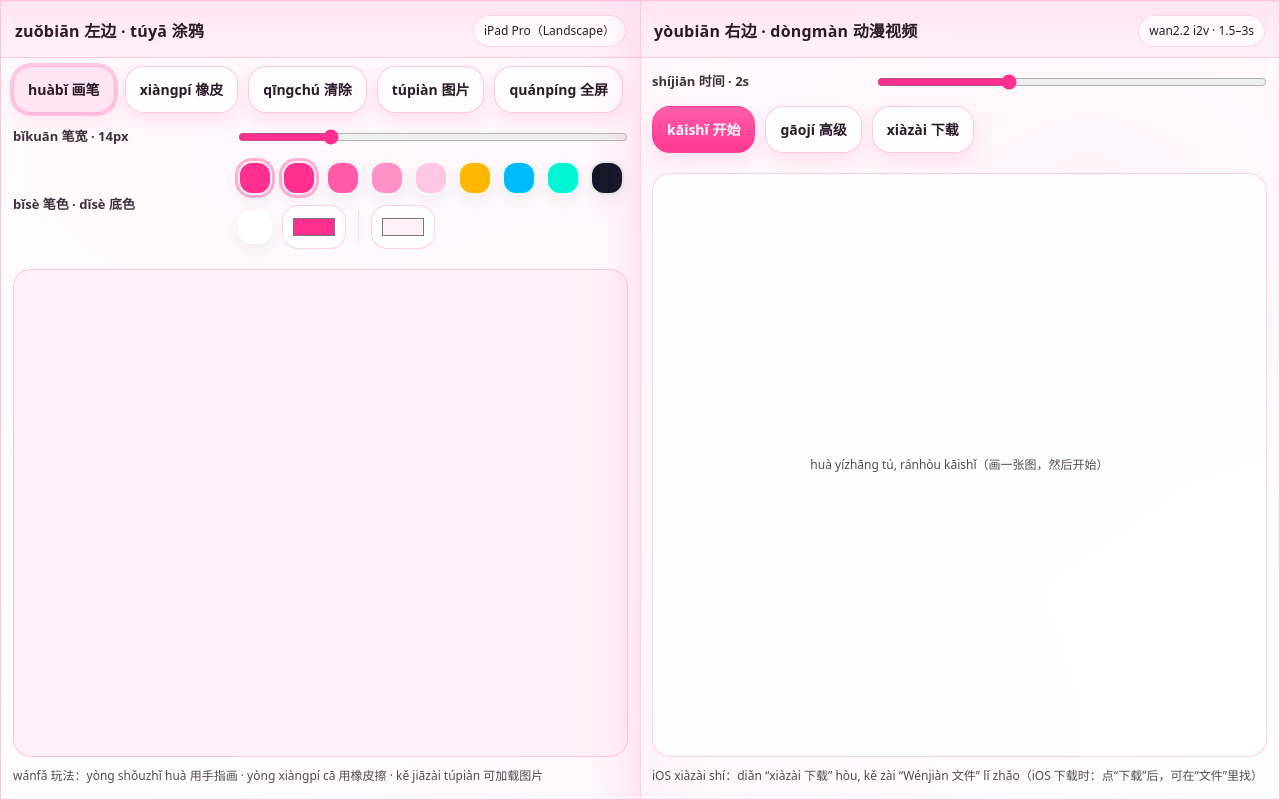
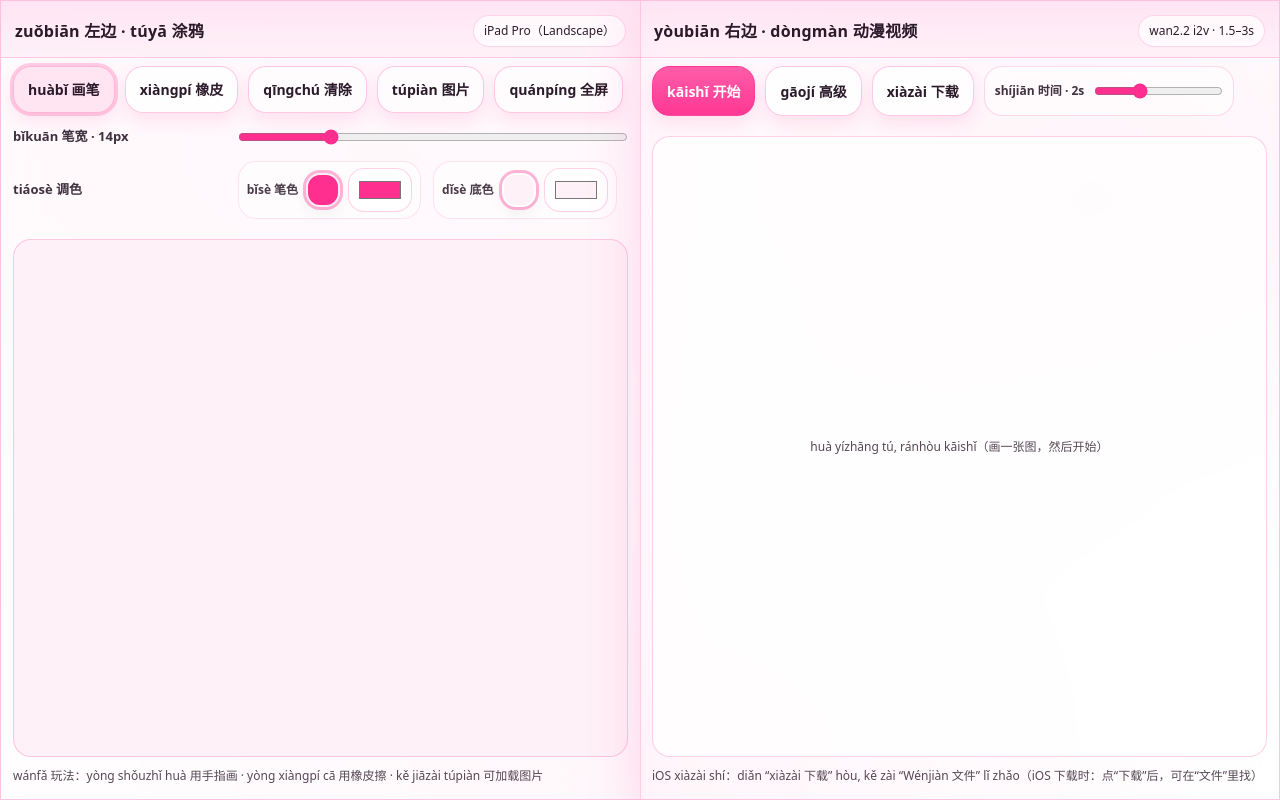
Before and after one commit to Ali1995A/image2vidio, a Next.js app: page / in a window 1280 px wide. Built offline with nearby package versions, Linux system fonts and the light colour scheme.

Commit message:
Polish color pickers and controls layout

```diff
--- a/app/globals.css
+++ b/app/globals.css
@@ -137,6 +137,28 @@ body {
   flex-wrap: wrap;
 }
 
+.timeInline {
+  display: inline-flex;
+  align-items: center;
+  gap: 10px;
+  padding: 8px 10px;
+  border-radius: 18px;
+  border: 1px solid rgba(255, 47, 143, 0.18);
+  background: rgba(255, 255, 255, 0.55);
+}
+
+.timeInlineLabel {
+  font-weight: 850;
+  font-size: 12px;
+  opacity: 0.9;
+  white-space: nowrap;
+}
+
+.timeInlineSlider {
+  width: 170px;
+  height: 22px;
+}
+
 .btn {
   appearance: none;
   border: 1px solid rgba(255, 47, 143, 0.25);
@@ -180,6 +202,30 @@ body {
   gap: 10px;
   align-items: center;
   flex-wrap: wrap;
+}
+
+.colorPickRow {
+  display: flex;
+  align-items: center;
+  gap: 12px;
+  flex-wrap: wrap;
+}
+
+.colorPick {
+  display: inline-flex;
+  align-items: center;
+  gap: 8px;
+  padding: 6px 8px;
+  border-radius: 18px;
+  background: rgba(255, 255, 255, 0.55);
+  border: 1px solid rgba(255, 47, 143, 0.12);
+}
+
+.colorPickLabel {
+  font-size: 12px;
+  font-weight: 850;
+  opacity: 0.86;
+  white-space: nowrap;
 }
 
 .colorSpacer {
@@ -231,6 +277,39 @@ body {
   justify-content: space-between;
   gap: 10px;
   padding: 6px 6px 10px;
+}
+
+.colorPanelHeaderRight {
+  display: flex;
+  align-items: center;
+  gap: 10px;
+  flex-wrap: wrap;
+  justify-content: flex-end;
+}
+
+.seg {
+  display: inline-flex;
+  border: 1px solid rgba(255, 47, 143, 0.18);
+  background: rgba(255, 255, 255, 0.65);
+  border-radius: 999px;
+  padding: 2px;
+  gap: 2px;
+}
+
+.segBtn {
+  appearance: none;
+  border: 0;
+  background: transparent;
+  padding: 8px 10px;
+  border-radius: 999px;
+  font-weight: 900;
+  font-size: 12px;
+  color: rgba(43, 27, 42, 0.9);
+}
+
+.segBtnOn {
+  background: rgba(255, 227, 241, 0.95);
+  outline: 3px solid rgba(255, 47, 143, 0.14);
 }
 
 .colorPanelTitle {
--- a/components/DoodlePad.tsx
+++ b/components/DoodlePad.tsx
@@ -119,6 +119,9 @@ const DoodlePad = forwardRef<DoodlePadHandle, Props>(function DoodlePad(
   const [isMaximized, setIsMaximized] = useState(false);
   const [isColorWallOpen, setIsColorWallOpen] = useState(false);
   const [recentBrushColors, setRecentBrushColors] = useState<string[]>([]);
+  const [colorWallTarget, setColorWallTarget] = useState<"brush" | "bg">(
+    "brush",
+  );
   const lastPointRef = useRef<Point | null>(null);
   const drawingRef = useRef(false);
 
@@ -180,9 +183,18 @@ const DoodlePad = forwardRef<DoodlePadHandle, Props>(function DoodlePad(
     });
   };
 
-  const selectBrushColor = (hex: string) => {
+  const openColorWall = (target: "brush" | "bg") => {
+    setColorWallTarget(target);
+    setIsColorWallOpen(true);
+  };
+
+  const selectColor = (hex: string, target: "brush" | "bg") => {
+    if (target === "brush") {
       setIsEraser(false);
       setBrushColor(hex);
+    } else {
+      setBgColor(hex);
+    }
     rememberBrushColor(hex);
   };
 
@@ -425,44 +437,47 @@ const DoodlePad = forwardRef<DoodlePadHandle, Props>(function DoodlePad(
         </div>
 
         <div className="row">
-          <div className="label">bǐsè 笔色 · dǐsè 底色</div>
-          <div className="colorRow">
+          <div className="label">tiáosè 调色</div>
+          <div className="colorPickRow">
+            <div className="colorPick">
+              <div className="colorPickLabel">bǐsè 笔色</div>
               <button
                 type="button"
                 className="swatch swatchOn"
                 style={{ background: brushColor }}
-              onClick={() => setIsColorWallOpen(true)}
-              aria-label="open color palette"
+                onClick={() => openColorWall("brush")}
+                aria-label="open brush color palette"
                 title={brushColor}
               />
-            {palette.map((p) => (
-              <button
-                key={p.c}
-                type="button"
-                className={`swatch ${p.on ? "swatchOn" : ""}`}
-                style={{ background: p.c }}
-                onClick={() => selectBrushColor(p.c)}
-                aria-label={`color ${p.c}`}
-                title={p.c}
-              />
-            ))}
               <input
                 className="input"
                 type="color"
                 value={brushColor}
-              onChange={(e) => selectBrushColor(e.target.value)}
+                onChange={(e) => selectColor(e.target.value, "brush")}
                 aria-label="custom brush color"
                 style={{ height: 44, padding: 8, width: 64 }}
               />
-            <div className="colorSpacer" aria-hidden="true" />
+            </div>
+
+            <div className="colorPick">
+              <div className="colorPickLabel">dǐsè 底色</div>
+              <button
+                type="button"
+                className="swatch swatchOn"
+                style={{ background: bgColor }}
+                onClick={() => openColorWall("bg")}
+                aria-label="open background color palette"
+                title={bgColor}
+              />
               <input
                 className="input"
                 type="color"
                 value={bgColor}
-              onChange={(e) => setBgColor(e.target.value)}
-              aria-label="background color"
+                onChange={(e) => selectColor(e.target.value, "bg")}
+                aria-label="custom background color"
                 style={{ height: 44, padding: 8, width: 64 }}
               />
+            </div>
           </div>
         </div>
       </div>
@@ -482,9 +497,78 @@ const DoodlePad = forwardRef<DoodlePadHandle, Props>(function DoodlePad(
           >
             <div className="colorPanelHeader">
               <div className="colorPanelTitle">tiáosè 调色板</div>
-              <button type="button" className="btn btnGhost" onClick={() => setIsColorWallOpen(false)}>
+              <div className="colorPanelHeaderRight">
+                <div className="seg">
+                  <button
+                    type="button"
+                    className={`segBtn ${colorWallTarget === "brush" ? "segBtnOn" : ""}`}
+                    onClick={() => setColorWallTarget("brush")}
+                    aria-label="edit brush color"
+                  >
+                    bǐsè 笔色
+                  </button>
+                  <button
+                    type="button"
+                    className={`segBtn ${colorWallTarget === "bg" ? "segBtnOn" : ""}`}
+                    onClick={() => setColorWallTarget("bg")}
+                    aria-label="edit background color"
+                  >
+                    dǐsè 底色
+                  </button>
+                </div>
+                <button
+                  type="button"
+                  className="btn btnGhost"
+                  onClick={() => setIsColorWallOpen(false)}
+                >
                   guānbì 关闭
                 </button>
+              </div>
+            </div>
+
+            <div className="colorPanelSection">
+              <div className="colorPanelLabel">
+                {colorWallTarget === "brush" ? "bǐsè 笔色" : "dǐsè 底色"}
+              </div>
+              <div className="colorRow">
+                <button
+                  type="button"
+                  className="swatch swatchOn"
+                  style={{
+                    background: colorWallTarget === "brush" ? brushColor : bgColor,
+                  }}
+                  aria-label="current target color"
+                  title={colorWallTarget === "brush" ? brushColor : bgColor}
+                />
+                <input
+                  className="input"
+                  type="color"
+                  value={colorWallTarget === "brush" ? brushColor : bgColor}
+                  onChange={(e) => selectColor(e.target.value, colorWallTarget)}
+                  aria-label="pick target color"
+                  style={{ height: 44, padding: 8, width: 64 }}
+                />
+                <div className="hint" style={{ opacity: 0.85 }}>
+                  {colorWallTarget === "brush" ? "huàbǐ 画笔" : "dǐsè 底色"}
+                </div>
+              </div>
+            </div>
+
+            <div className="colorPanelSection">
+              <div className="colorPanelLabel">kuàisù 快速</div>
+              <div className="colorWall12">
+                {palette.map((p) => (
+                  <button
+                    key={p.c}
+                    type="button"
+                    className={`colorChip ${normalizeHex(colorWallTarget === "brush" ? brushColor : bgColor) === normalizeHex(p.c) ? "colorChipOn" : ""}`}
+                    style={{ background: p.c }}
+                    onClick={() => selectColor(p.c, colorWallTarget)}
+                    aria-label={`favorite ${p.c}`}
+                    title={p.c}
+                  />
+                ))}
+              </div>
             </div>
 
             <div className="colorPanelSection">
@@ -494,9 +578,9 @@ const DoodlePad = forwardRef<DoodlePadHandle, Props>(function DoodlePad(
                   <button
                     key={c}
                     type="button"
-                    className={`colorChip ${brushColor.toLowerCase() === c.toLowerCase() ? "colorChipOn" : ""}`}
+                    className={`colorChip ${(colorWallTarget === "brush" ? brushColor : bgColor).toLowerCase() === c.toLowerCase() ? "colorChipOn" : ""}`}
                     style={{ background: c }}
-                    onClick={() => selectBrushColor(c)}
+                    onClick={() => selectColor(c, colorWallTarget)}
                     aria-label={`gray ${c}`}
                     title={c}
                   />
@@ -512,9 +596,9 @@ const DoodlePad = forwardRef<DoodlePadHandle, Props>(function DoodlePad(
                     <button
                       key={c}
                       type="button"
-                      className={`colorChip ${brushColor.toLowerCase() === c.toLowerCase() ? "colorChipOn" : ""}`}
+                      className={`colorChip ${(colorWallTarget === "brush" ? brushColor : bgColor).toLowerCase() === c.toLowerCase() ? "colorChipOn" : ""}`}
                       style={{ background: c }}
-                      onClick={() => selectBrushColor(c)}
+                      onClick={() => selectColor(c, colorWallTarget)}
                       aria-label={`recent ${c}`}
                       title={c}
                     />
@@ -530,9 +614,9 @@ const DoodlePad = forwardRef<DoodlePadHandle, Props>(function DoodlePad(
                   <button
                     key={c}
                     type="button"
-                    className={`colorChip ${brushColor.toLowerCase() === c.toLowerCase() ? "colorChipOn" : ""}`}
+                    className={`colorChip ${(colorWallTarget === "brush" ? brushColor : bgColor).toLowerCase() === c.toLowerCase() ? "colorChipOn" : ""}`}
                     style={{ background: c }}
-                    onClick={() => selectBrushColor(c)}
+                    onClick={() => selectColor(c, colorWallTarget)}
                     aria-label={`color ${c}`}
                     title={c}
                   />
--- a/components/VideoGenerator.tsx
+++ b/components/VideoGenerator.tsx
@@ -136,19 +136,6 @@ export default function VideoGenerator({ doodleRef, fallbackPngUrl }: Props) {
   return (
     <>
       <div className="controls">
-        <div className="row">
-          <div className="label">shíjiān 时间 · {clamp(seconds, 1.5, 3)}s</div>
-          <input
-            className="slider"
-            type="range"
-            min={1.5}
-            max={3}
-            step={0.5}
-            value={seconds}
-            onChange={(e) => setSeconds(Number(e.target.value))}
-          />
-        </div>
-
         <div className="btnRow">
           <button
             type="button"
@@ -174,6 +161,22 @@ export default function VideoGenerator({ doodleRef, fallbackPngUrl }: Props) {
               fēnxiǎng 分享
             </button>
           ) : null}
+
+          <div className="timeInline" aria-label="video duration">
+            <div className="timeInlineLabel">
+              shíjiān 时间 · {clamp(seconds, 1.5, 3)}s
+            </div>
+            <input
+              className="slider timeInlineSlider"
+              type="range"
+              min={1.5}
+              max={3}
+              step={0.5}
+              value={seconds}
+              onChange={(e) => setSeconds(Number(e.target.value))}
+              disabled={isBusy}
+            />
+          </div>
         </div>
 
         {isAdvanced ? (
```
Lines whose indentation alone changed are shown as unchanged.
